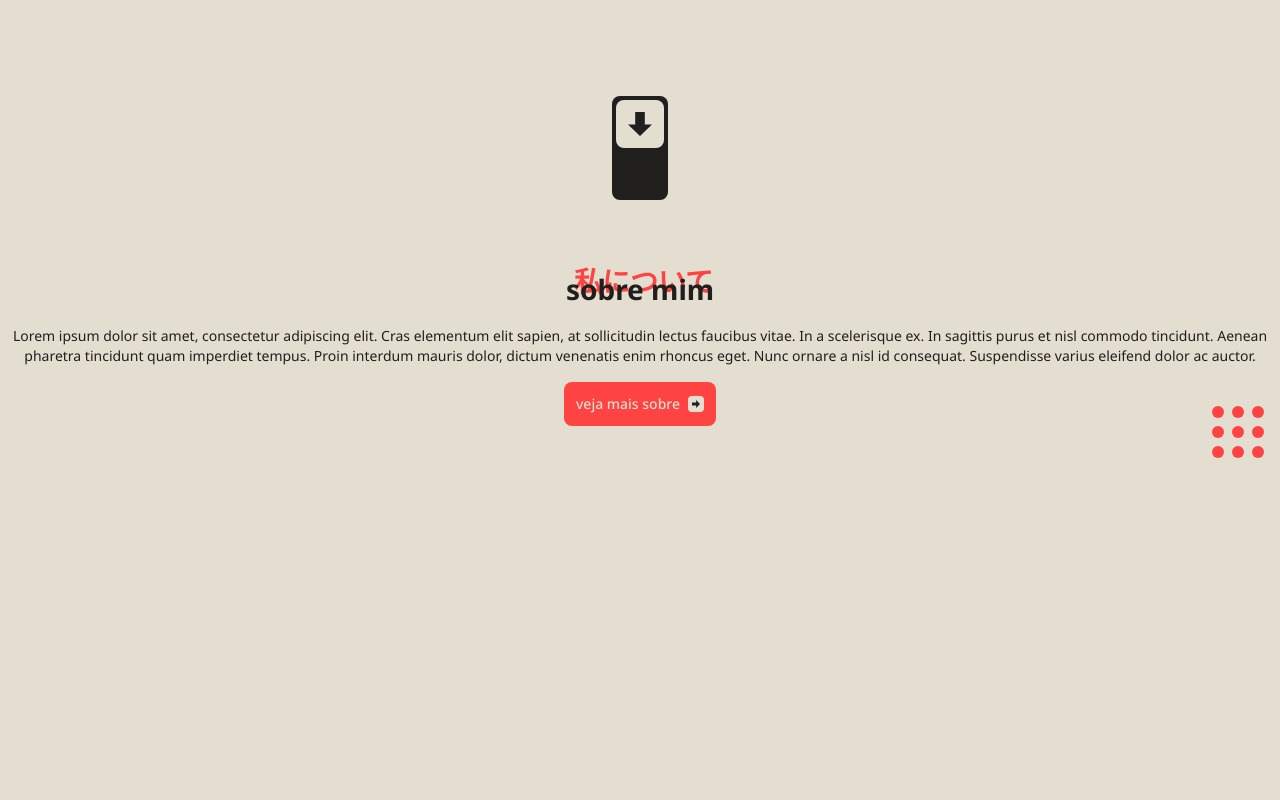
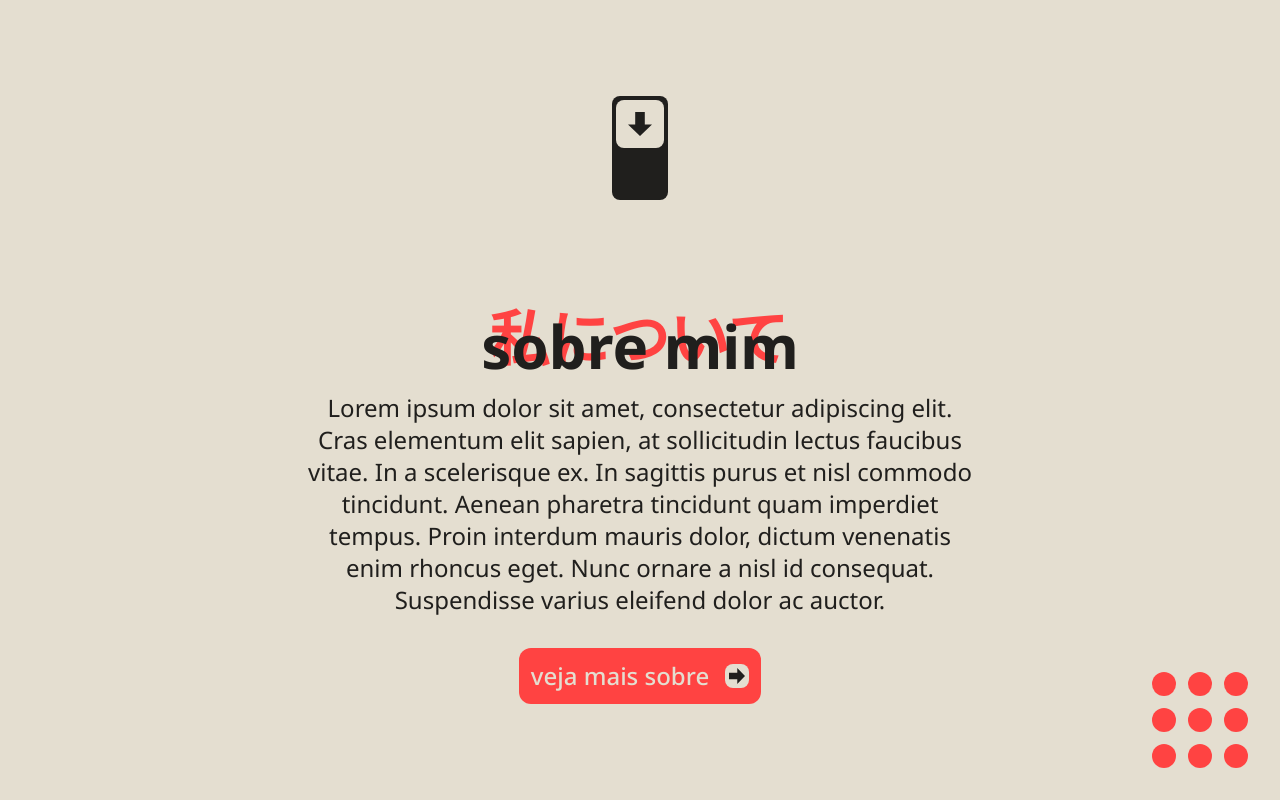
Before and after one commit to hiagoemanuel/portfolio, a Next.js app: page / in a window 1280 px wide. Shown: the part 580-1380 px from the top of the page. Before the commit the page ends 1054 px from the top, so only its background shows below. Built offline with nearby package versions, Linux system fonts and the light colour scheme.

Commit message:
style(AboutMe): tablet responsive

```diff
--- a/src/components/ContactButton.tsx
+++ b/src/components/ContactButton.tsx
@@ -2,7 +2,10 @@ import Link from 'next/link'
 
 export const ContactButton = ({ icon, href }: { icon: JSX.Element; href: string }) => {
   return (
-    <Link className="w-9 h-9 sm:w-18 sm:h-18 p-2 sm:p-3 bg-main rounded-lg" href={href}>
+    <Link
+      className="w-9 h-9 sm:w-18 sm:h-18 p-2 sm:p-3 bg-main rounded-lg sm:rounded-xl"
+      href={href}
+    >
       {icon}
     </Link>
   )
--- a/src/components/DotGrid.tsx
+++ b/src/components/DotGrid.tsx
@@ -11,15 +11,17 @@ interface DotGridProps {
 
 export const DotGrid = ({ rows, position }: DotGridProps) => {
   return (
-    <span className={`flex flex-col gap-2 absolute ${position}`}>
+    <span className={`flex flex-col gap-2 sm:gap-3 absolute ${position}`}>
       {rows.map((row, index) => {
         return (
-          <span className="flex gap-2" key={index}>
+          <span className="flex gap-2 sm:gap-3" key={index}>
             {row.map((number, index) => {
               if (number === '1') {
-                return <span className="w-3 h-3 rounded-full bg-[#FF4342]" key={index} />
+                return (
+                  <span className="w-3 h-3 sm:w-6 sm:h-6 rounded-full bg-[#FF4342]" key={index} />
+                )
               } else {
-                return <span className="w-3 h-3" key={index} />
+                return <span className="w-3 h-3 sm:w-6 sm:h-6" key={index} />
               }
             })}
           </span>
--- a/src/components/MoreAboutButton.tsx
+++ b/src/components/MoreAboutButton.tsx
@@ -4,9 +4,12 @@ import { Arrow } from './svgs/Arrow'
 export const MoreAboutButton = ({ text, path }: { text: string; path: string }) => {
   return (
     <div className="flex justify-center">
-      <Link className="p-3 mt-4 bg-main rounded-lg flex gap-2 items-center" href={path}>
-        <h2 className="text-sm font-medium text-light dark:text-dark">{text}</h2>
-        <div className="w-4 h-4 p-1 bg-light dark:bg-dark rounded -rotate-90">
+      <Link
+        className="p-3 mt-4 sm:mt-8 bg-main rounded-lg sm:rounded-xl flex gap-2 sm:gap-4 items-center"
+        href={path}
+      >
+        <h2 className="text-sm sm:text-2xl font-medium text-light dark:text-dark">{text}</h2>
+        <div className="w-4 h-4 p-1 sm:w-6 sm:h-6 bg-light dark:bg-dark rounded sm:rounded-lg -rotate-90">
           <Arrow />
         </div>
       </Link>
--- a/src/components/Title.tsx
+++ b/src/components/Title.tsx
@@ -1,9 +1,9 @@
 export const Title = ({ title, japTitle }: { title: string; japTitle: string }) => {
   return (
-    <div className="flex justify-center mb-4">
-      <h1 className="text-7 font-bold relative">
+    <div className="flex justify-center mb-2 sm:mb-4">
+      <h1 className="text-7 font-bold sm:text-6xl relative">
         {title}
-        <span className="absolute bottom-2 left-2 text-main text-7 font-bold -z-10">
+        <span className="absolute bottom-2 left-2 text-main text-7 sm:text-6xl font-bold -z-10">
           {japTitle}
         </span>
       </h1>
--- a/src/components/sections/AboutMe.tsx
+++ b/src/components/sections/AboutMe.tsx
@@ -4,9 +4,9 @@ import { Title } from '../Title'
 
 export const AboutMe = () => {
   return (
-    <section className="py-12">
+    <section className="py-12 sm:py-24">
       <Title title="sobre mim" japTitle="私について" />
-      <p className="text-sm font-normal text-center">
+      <p className="max-w-2xl mx-auto text-sm sm:text-2xl font-normal text-center">
         Lorem ipsum dolor sit amet, consectetur adipiscing elit. Cras elementum elit sapien, at
         sollicitudin lectus faucibus vitae. In a scelerisque ex. In sagittis purus et nisl commodo
         tincidunt. Aenean pharetra tincidunt quam imperdiet tempus. Proin interdum mauris dolor,
@@ -15,7 +15,7 @@ export const AboutMe = () => {
       </p>
       <MoreAboutButton text="veja mais sobre" path="/about-me" />
       <DotGrid
-        position="bottom-4 right-4"
+        position="bottom-4 right-4 sm:bottom-8 sm:right-8"
         rows={[
           ['1', '1', '1'],
           ['1', '1', '1'],
--- a/src/components/svgs/Linkedin.tsx
+++ b/src/components/svgs/Linkedin.tsx
@@ -1,8 +1,8 @@
 export const Linkedin = () => (
   <svg viewBox="0 0 20 20" fill="none" xmlns="http://www.w3.org/2000/svg">
     <path
-      fill-rule="evenodd"
-      clip-rule="evenodd"
+      fillRule="evenodd"
+      clipRule="evenodd"
       d="M20 20H15.8557V13.5043C15.8557 11.9544 15.8297 9.9625 13.7027 9.9625C11.5466 9.9625 11.2172 11.6504 11.2172 13.3923V20H7.07691V6.64067H11.0496V8.46758H11.1075C11.6594 7.41763 13.0119 6.30969 15.0282 6.30969C19.2244 6.30969 19.999 9.07555 19.999 12.6734L20 20ZM2.40455 4.81676C2.08871 4.81702 1.77591 4.75489 1.48406 4.63393C1.19221 4.51297 0.927028 4.33554 0.703692 4.1118C0.480357 3.88806 0.303249 3.62241 0.182502 3.33003C0.0617546 3.03765 -0.000261717 2.72429 8.30142e-07 2.40788C9.9408e-07 1.93173 0.140917 1.46627 0.404934 1.07034C0.668952 0.674411 1.04422 0.365786 1.48329 0.183481C1.92237 0.00117582 2.40554 -0.0466249 2.87173 0.0461217C3.33792 0.138868 3.7662 0.367998 4.10242 0.704546C4.43864 1.04109 4.66771 1.46995 4.76068 1.9369C4.85365 2.40385 4.80633 2.88793 4.62472 3.32795C4.44311 3.76797 4.13535 4.14417 3.74035 4.40899C3.34535 4.67381 2.88084 4.81536 2.40555 4.81576M4.47772 20H0.329391V6.64067H4.47772V20Z"
       className="fill-light dark:fill-dark"
     />
```
Also changed, not shown: src/components/svgs/CurriculumIcon.tsx (+2 -2 lines).
